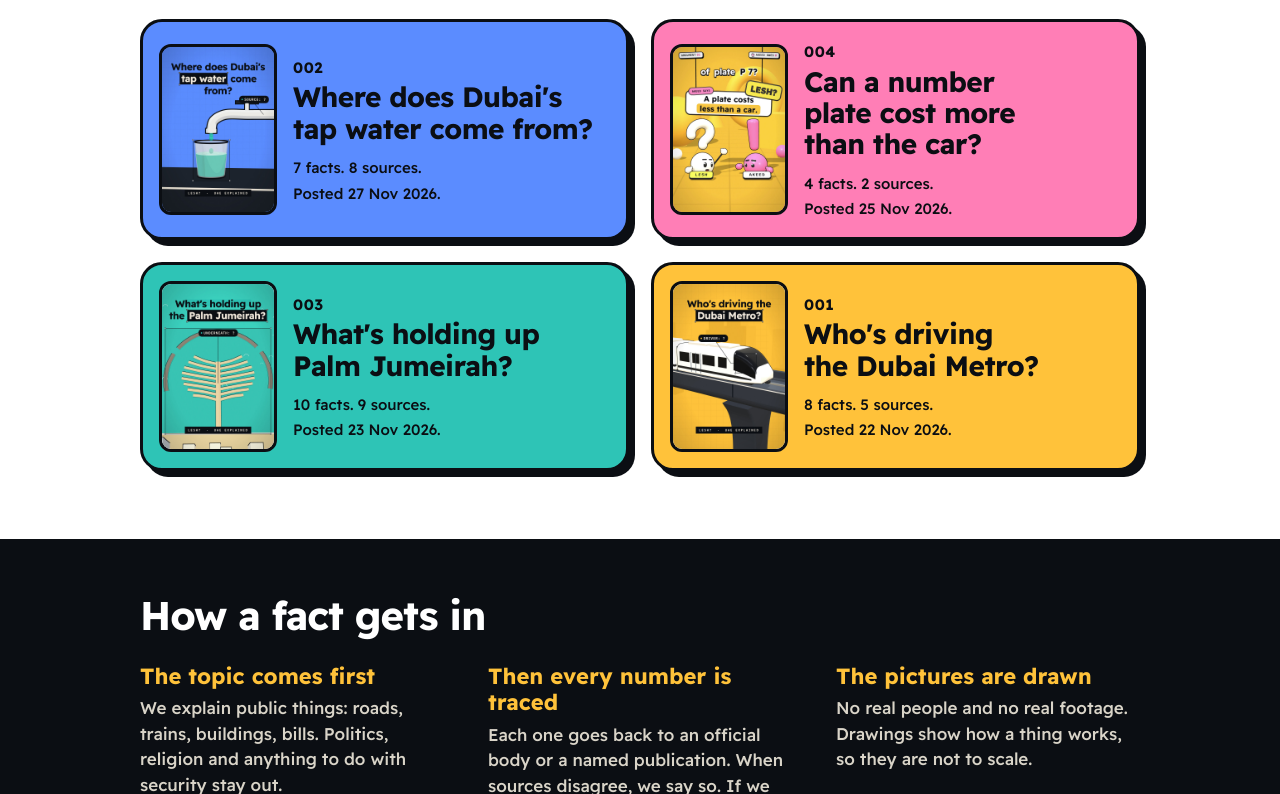
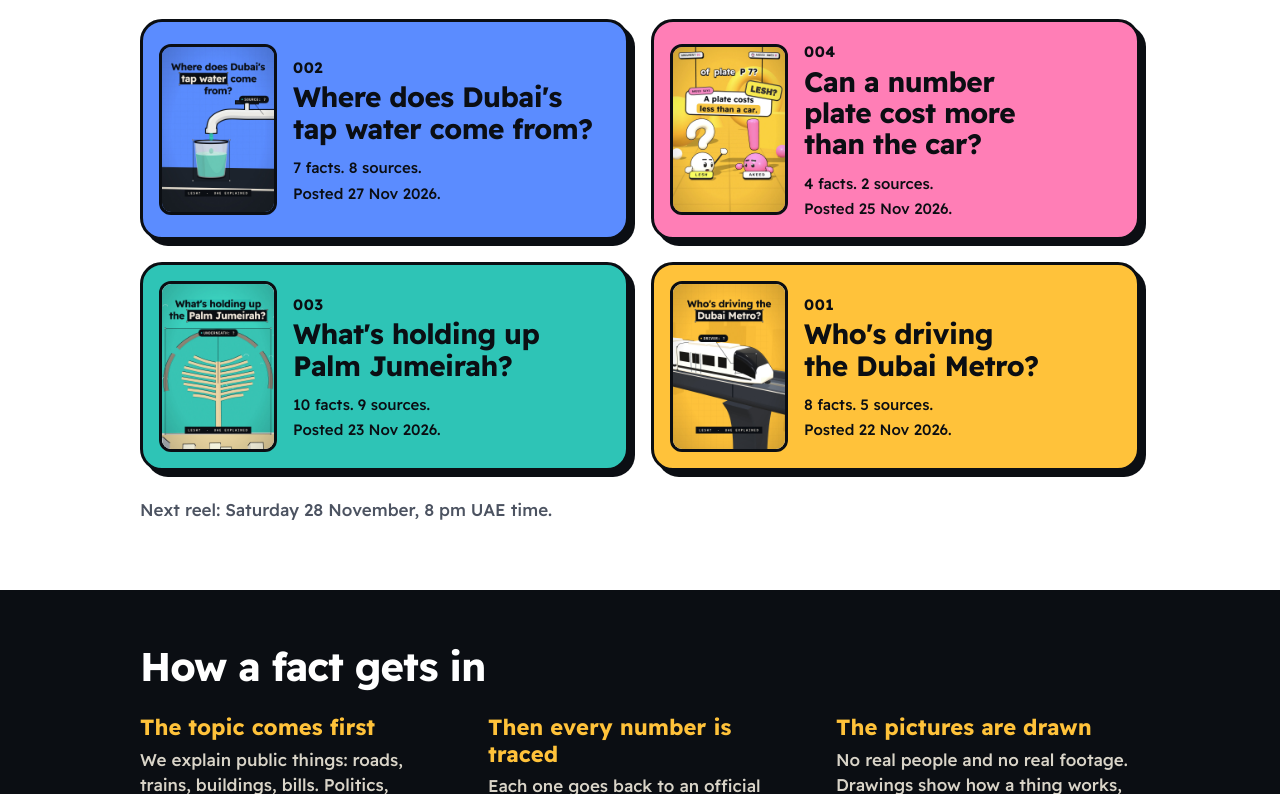
Before and after one commit to REVORA-AE/lesh-autopost, a plain HTML site: page site/index.html in a window 1280 px wide. Shown: the part 860-1654 px from the top of the page. Drawn offline with Linux system fonts and the light colour scheme; animation ran at ten frames a second.

Commit message:
autopost: dry-run 2026-11-27T19:23Z

```diff
--- a/site/index.html
+++ b/site/index.html
@@ -112,7 +112,7 @@ footer nav{display:flex;gap:22px;margin-top:16px}footer nav a{color:var(--white)
 <span class="meta">7 facts. 8 sources.<br>Posted 27 Nov 2026.</span></span></a><a class="card" href="#reel-004" style="--c:#FF7EB6"><img src="covers/004.jpg" alt="" width="96" height="171" loading="lazy"><span class="ct"><span class="num">004</span><strong>Can a number plate cost more than the car?</strong>
 <span class="meta">4 facts. 2 sources.<br>Posted 25 Nov 2026.</span></span></a><a class="card" href="#reel-003" style="--c:#2EC4B6"><img src="covers/003.jpg" alt="" width="96" height="171" loading="lazy"><span class="ct"><span class="num">003</span><strong>What&#x27;s holding up Palm Jumeirah?</strong>
 <span class="meta">10 facts. 9 sources.<br>Posted 23 Nov 2026.</span></span></a><a class="card" href="#reel-001" style="--c:#FFC23A"><img src="covers/001.jpg" alt="" width="96" height="171" loading="lazy"><span class="ct"><span class="num">001</span><strong>Who&#x27;s driving the Dubai Metro?</strong>
-<span class="meta">8 facts. 5 sources.<br>Posted 22 Nov 2026.</span></span></a></div></div>
+<span class="meta">8 facts. 5 sources.<br>Posted 22 Nov 2026.</span></span></a></div><p class="next">Next reel: Saturday 28 November, 8 pm UAE time.</p></div>
   <div class="how"><div class="wrap"><h2>How a fact gets in</h2><div class="steps">
     <div><h3>The topic comes first</h3><p>We explain public things: roads, trains, buildings, bills. Politics, religion and anything to do with security stay out.</p></div>
     <div><h3>Then every number is traced</h3><p>Each one goes back to an official body or a named publication. When sources disagree, we say so. If we can't source it, it doesn't go in.</p></div>
```
Also changed, not shown: run/last.txt.
